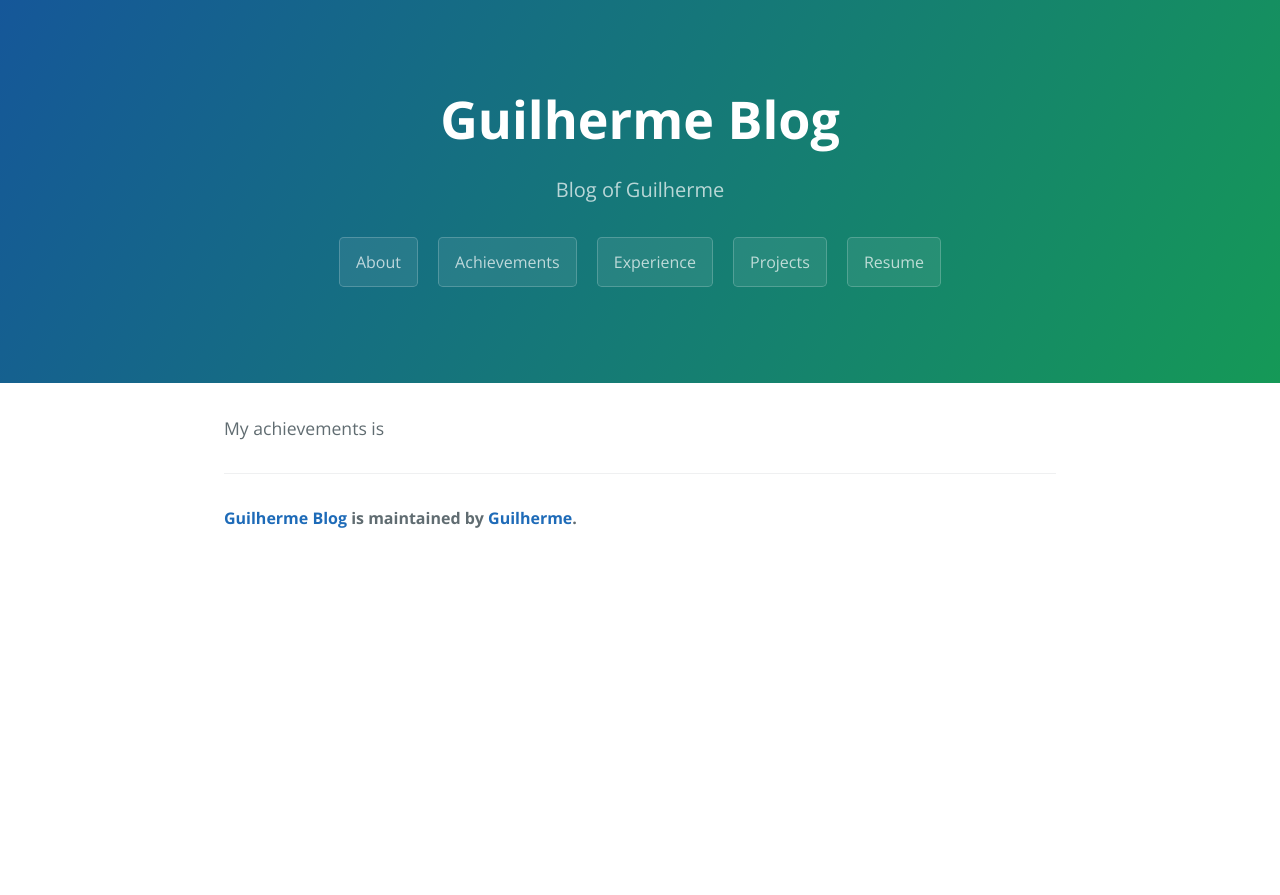
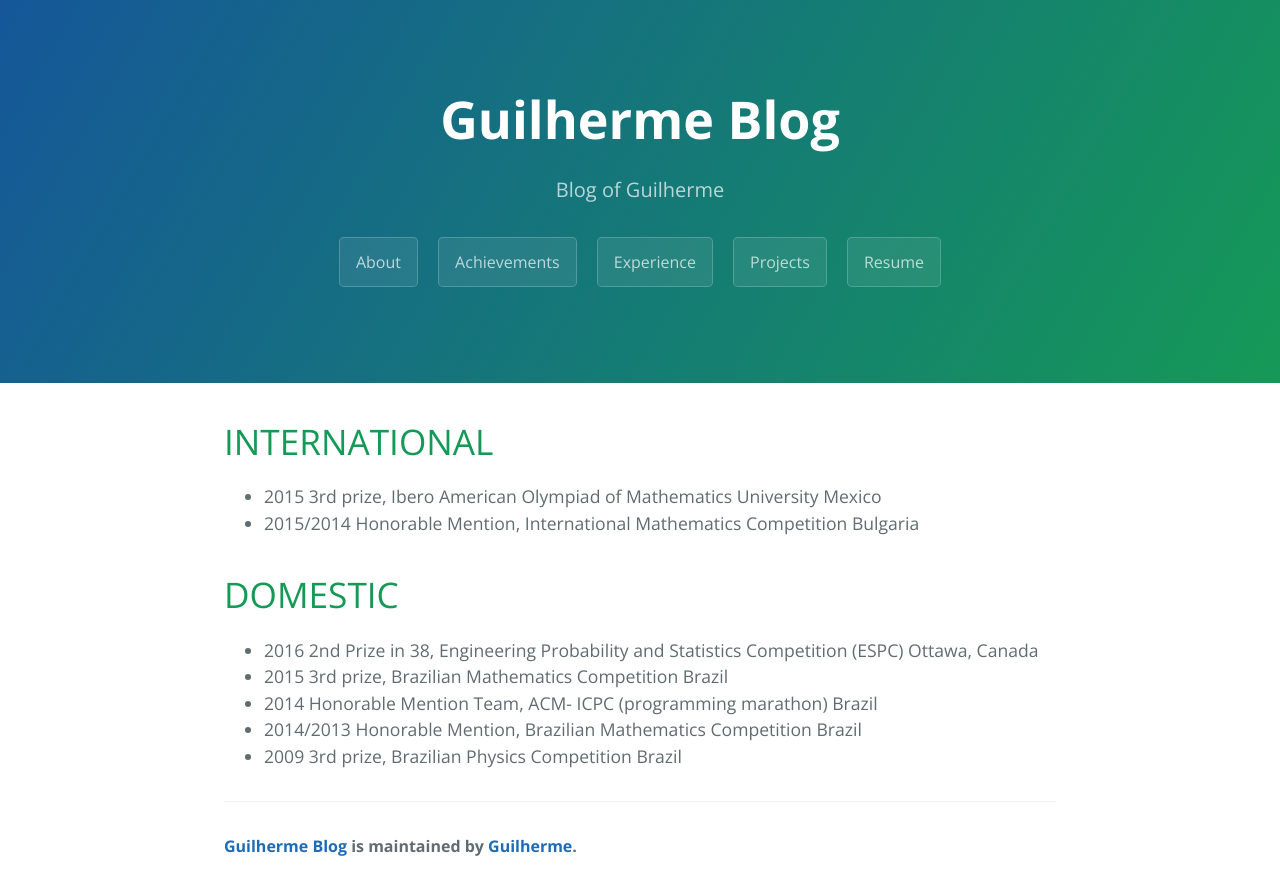
Before and after one commit to guilhermehas/Guilherme-Jekyll-Blog, a Jekyll site: the page built from _items/achievements.markdown, in a window 1280 px wide. Shown: the top 895 px of the page. Built offline with Jekyll 4.4.1, drawn with Linux system fonts in a browser that asks for light colours.

Commit message:
Add achievements

```diff
--- a/_items/achievements.markdown
+++ b/_items/achievements.markdown
@@ -4,4 +4,13 @@ title:  "Achievements"
 categories: main
 ---
 
-My achievements is
+# INTERNATIONAL
+- 2015 3rd prize, Ibero American Olympiad of Mathematics University Mexico
+- 2015/2014 Honorable Mention, International Mathematics Competition Bulgaria
+
+# DOMESTIC
+- 2016 2nd Prize in 38, Engineering Probability and Statistics Competition (ESPC) Ottawa, Canada
+- 2015 3rd prize, Brazilian Mathematics Competition Brazil
+- 2014 Honorable Mention Team, ACM- ICPC (programming marathon) Brazil
+- 2014/2013 Honorable Mention, Brazilian Mathematics Competition Brazil
+- 2009 3rd prize, Brazilian Physics Competition Brazil
```
Also changed, not shown: 1 other file.
